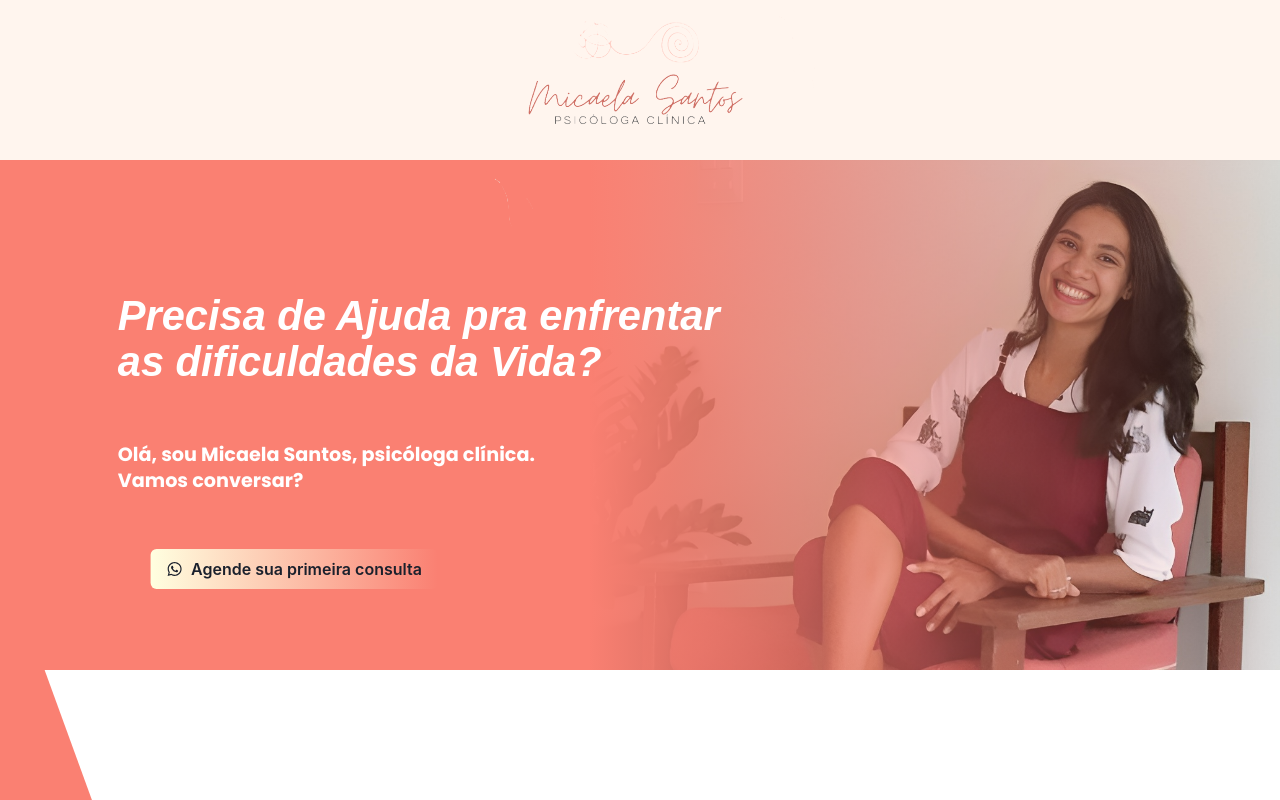
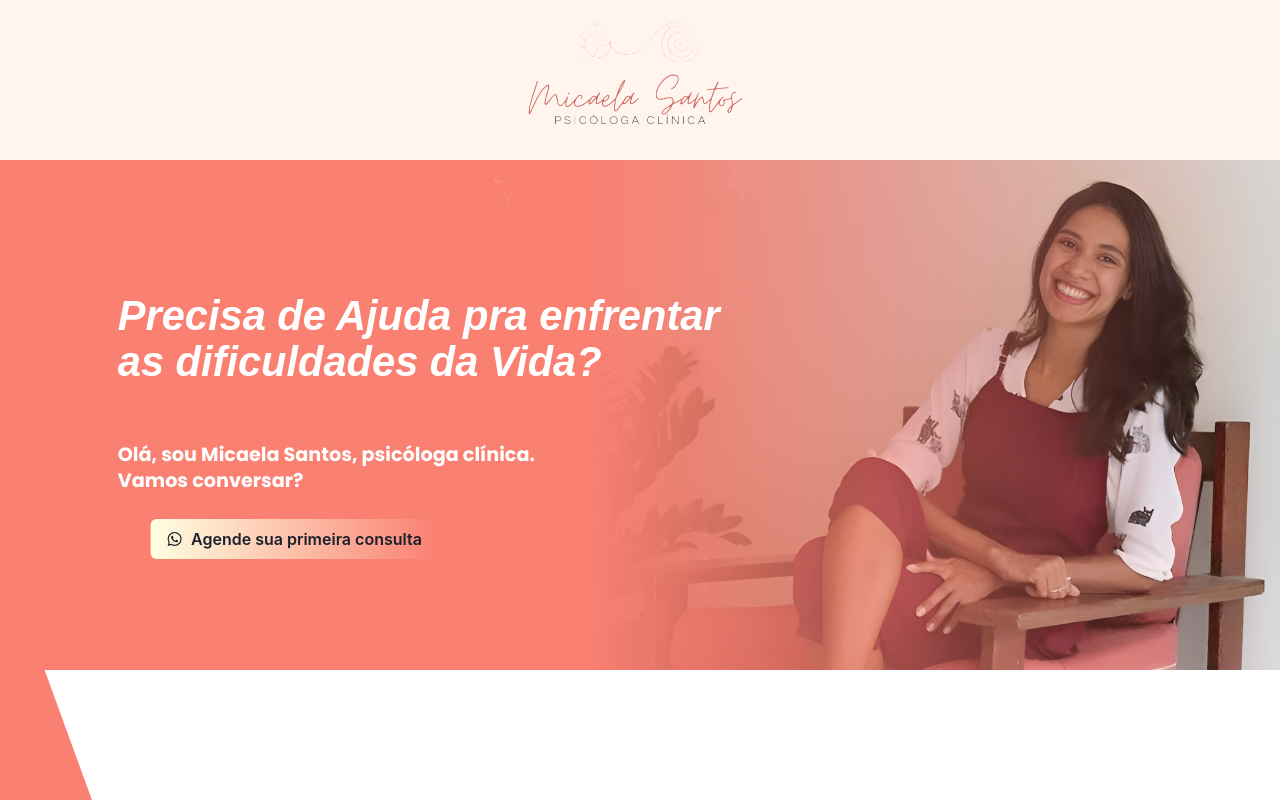
Before and after one commit to danilocassiano/Landing_Page_Micaela, a React (Create React App) app: page / in a window 1280 px wide. Shown: the top 800 px of the page. Built offline with nearby package versions, Linux system fonts and the light colour scheme; a web font is replaced by a local one.

Commit message:
fix(whatsapp): corrige medidas

```diff
--- a/src/components/Whatsapp/index.jsx
+++ b/src/components/Whatsapp/index.jsx
@@ -6,13 +6,8 @@ import { FaWhatsapp } from 'react-icons/fa';
 
 function Whatsapp({...rest}) {
     return (
-        <Link
-            target='_blank'
-            href={`https://api.whatsapp.com/send?phone=${constants.contato.whatsapp}`}
-        >
+
             <Button
-                mb={4}
-                mt="30px"
                 leftIcon={<FaWhatsapp />}
                 sx={{
                     background: 'linear-gradient(to left, rgba(250, 128, 114, 0.5), #FFFFE0)',
@@ -21,10 +16,15 @@ function Whatsapp({...rest}) {
                     },
                 }}
                 {...rest}
-            >
+                >
+             <Link
+                    target='_blank'
+                    href={`https://api.whatsapp.com/send?phone=${constants.contato.whatsapp}`}
+
+                >
                 Agende sua primeira consulta
+                </Link>
             </Button>
-        </Link>
     );
 }
 
--- a/src/pages/Cuidados/index.jsx
+++ b/src/pages/Cuidados/index.jsx
@@ -63,7 +63,9 @@ function Cuidados() {
             )
     }
     </SimpleGrid>
-    <Whatsapp />
+    <Whatsapp
+        mb='5rem'
+    />
   </Center>
   );
 }
```
